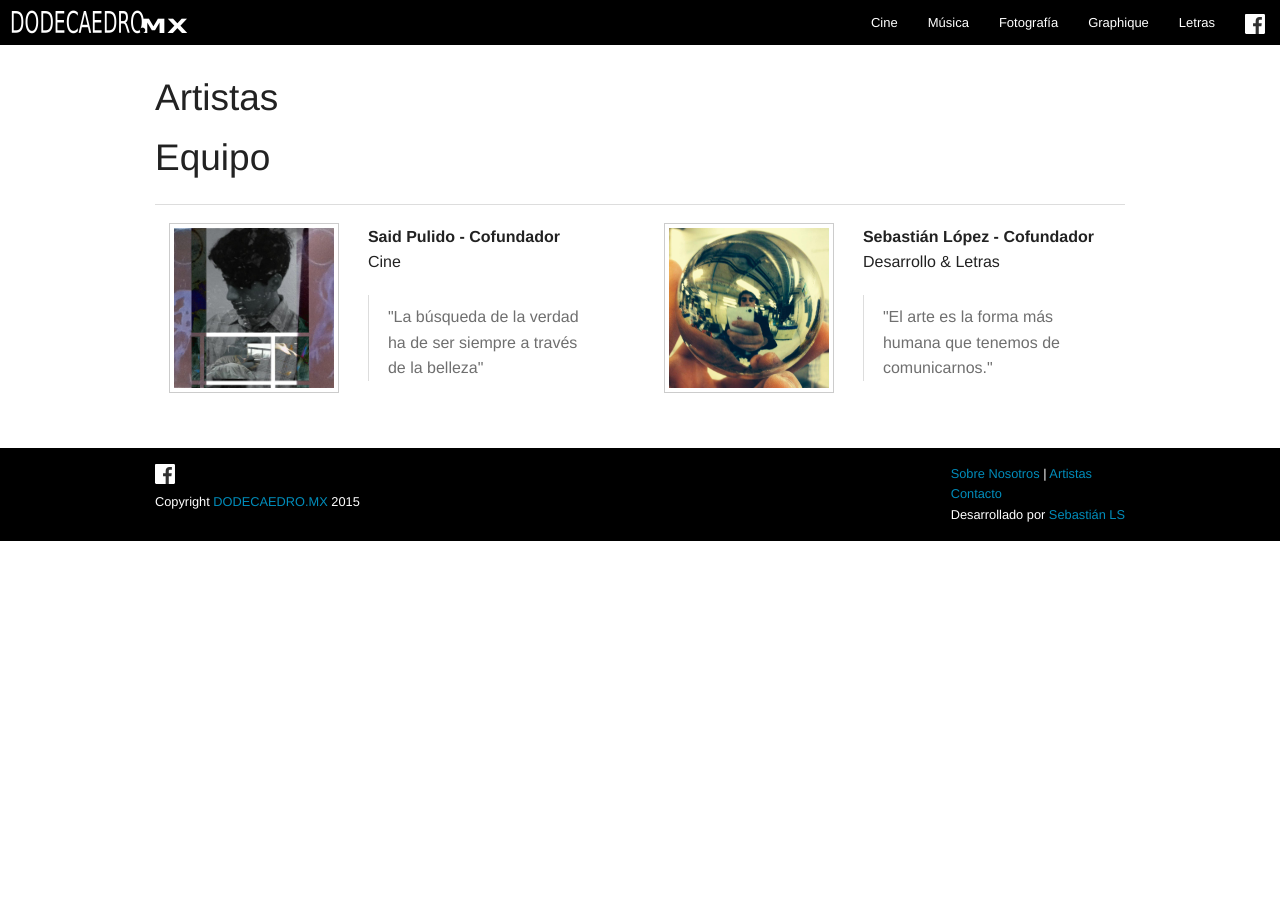
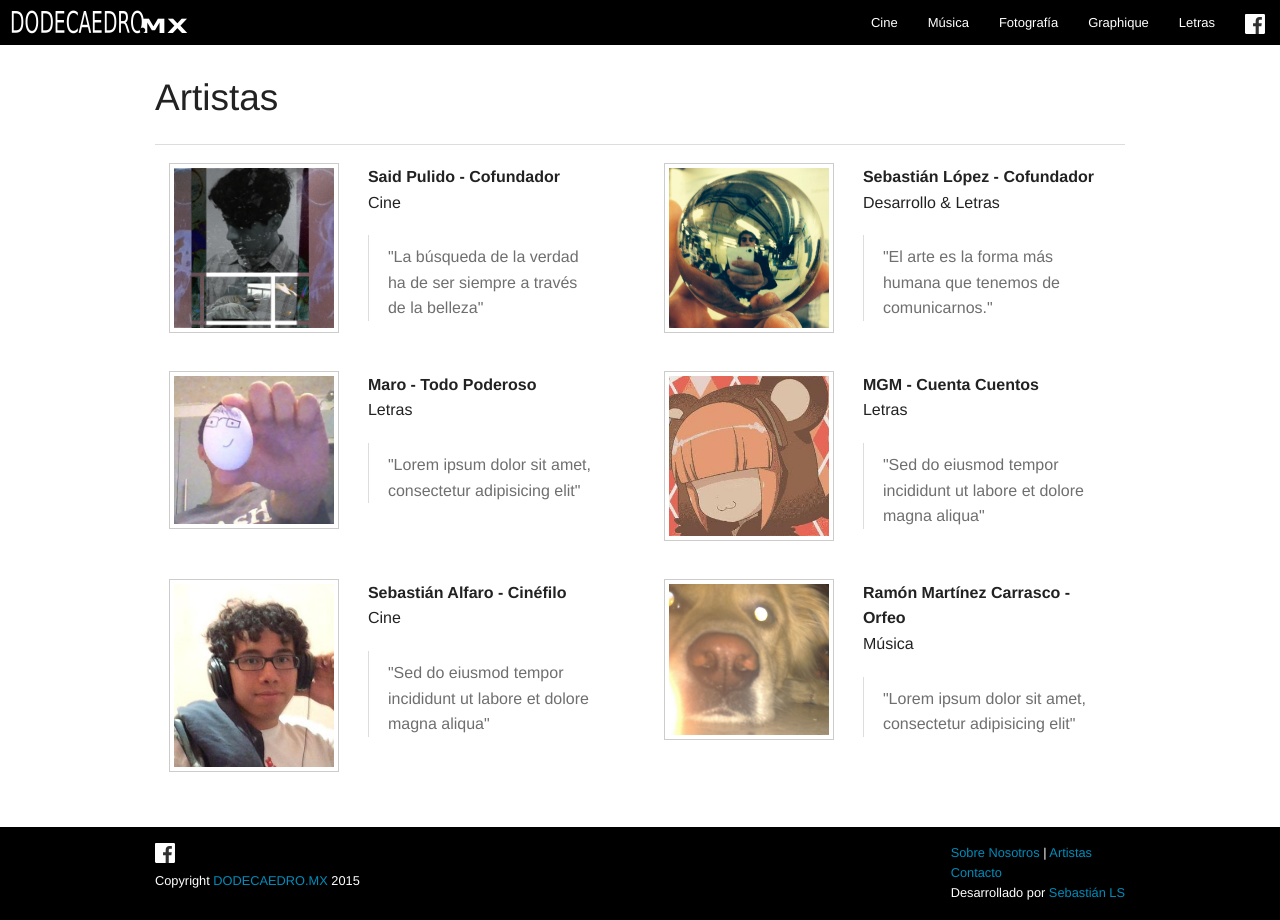
Before and after one commit to dodecaedro-mexico/dodecaedro-v1, a Jekyll site: the page built from artistas/index.html, in a window 1280 px wide. Built offline with Jekyll 4.4.1, drawn with Linux system fonts in a browser that asks for light colours; nearby versions of some CDN libraries.

Commit message:
Add author index page 2

```diff
--- a/_layouts/post.html
+++ b/_layouts/post.html
@@ -38,10 +38,10 @@ layout: default
   <div class="show-for-medium-up medium-4 large-3 large-offset-1 columns">
     <p>
       <br><br>
-      <img src="/assets/img/autores/{{ page.author }}.jpg" alt="{{ page.author }}">
+      <img src="/assets/img/artistas/{{ page.author }}.jpg" alt="{{ page.author }}">
       <p>
         <strong>Autor </strong>|&nbsp
-        <a href="/autores/{{ page.author }}/">{% if page.author %}{{ page.author }}{% endif %}</a>
+        <a href="/artistas/{{ page.author }}/">{% if page.author %}{{ page.author }}{% endif %}</a>
       </p>
       <hr>
     </p>
--- a/artistas/index.html
+++ b/artistas/index.html
@@ -2,10 +2,6 @@
 layout: page
 title: Artistas
 ---
-
-<h2>
-	Equipo
-</h2>
 
 <hr>
 
@@ -13,7 +9,7 @@ title: Artistas
 
 	<li>
 		<div class="small-8 medium-5 columns">
-			<p><img class="th" alt="Said Pulido" src="/assets/img/autores/Said Pulido.jpg"></p>
+			<p><img class="th" alt="Said Pulido" src="/assets/img/artistas/Said Pulido.jpg"></p>
 		</div>
 		<div class="small-12 medium-7 columns">
 			<p>
@@ -28,7 +24,7 @@ title: Artistas
 
 	<li>
 		<div class="small-8 medium-5 columns">
-			<p><img class="th" alt="Sebastián López" src="/assets/img/autores/Sebastián López.jpg"></p>
+			<p><img class="th" alt="Sebastián López" src="/assets/img/artistas/Sebastián López.jpg"></p>
 		</div>
 		<div class="small-12 medium-7 columns">
 			<p>
@@ -41,4 +37,65 @@ title: Artistas
 		</div>
 	</li>
 
+	<li>
+		<div class="small-8 medium-5 columns">
+			<p><img class="th" alt="Maro" src="/assets/img/artistas/Maro.jpg"></p>
+		</div>
+		<div class="small-12 medium-7 columns">
+			<p>
+				<strong>Maro - Todo Poderoso</strong><br>
+				Letras
+			</p>
+			<blockquote>
+				"Lorem ipsum dolor sit amet, consectetur adipisicing elit"
+			</blockquote>
+		</div>
+	</li>
+
+	<li>
+		<div class="small-8 medium-5 columns">
+			<p><img class="th" alt="MGM" src="/assets/img/artistas/MGM.jpg"></p>
+		</div>
+		<div class="small-12 medium-7 columns">
+			<p>
+				<strong>MGM - Cuenta Cuentos</strong><br>
+				Letras
+			</p>
+			<blockquote>
+				"Sed do eiusmod tempor incididunt ut labore et dolore magna aliqua"
+			</blockquote>
+		</div>
+	</li>
+
+	<li>
+		<div class="small-8 medium-5 columns">
+			<p><img class="th" alt="Sebastián Alfaro" src="/assets/img/artistas/Sebastián Alfaro.jpg"></p>
+		</div>
+		<div class="small-12 medium-7 columns">
+			<p>
+				<strong>Sebastián Alfaro - Cinéfilo</strong><br>
+				Cine
+			</p>
+			<blockquote>
+				"Sed do eiusmod tempor incididunt ut labore et dolore magna aliqua"
+			</blockquote>
+		</div>
+	</li>
+
+	<li>
+		<div class="small-8 medium-5 columns">
+			<p><img class="th" alt="Ramón Martínez Carrasco" src="/assets/img/artistas/Ramón Martínez Carrasco.jpg"></p>
+		</div>
+		<div class="small-12 medium-7 columns">
+			<p>
+				<strong>Ramón Martínez Carrasco - Orfeo</strong><br>
+				Música
+			</p>
+			<blockquote>
+				"Lorem ipsum dolor sit amet, consectetur adipisicing elit"
+			</blockquote>
+		</div>
+	</li>
+
+
 </div>
```
Also changed, not shown: assets/img/artistas/Dodecaedro.jpg (renamed from assets/img/autores/Dodecaedro.jpg), assets/img/artistas/MGM.jpg (renamed from assets/img/autores/MGM.jpg), assets/img/artistas/Maro.jpg (renamed from assets/img/autores/Maro.jpg), assets/img/artistas/Ramón Martínez Carrasco.jpg (renamed from assets/img/autores/Ramón Martínez Carrasco.jpg), assets/img/artistas/Said Pulido.jpg (renamed from assets/img/autores/Said Pulido.jpg), assets/img/artistas/Sebastián Alfaro.jpg (renamed from assets/img/autores/Sebastián Alfaro.jpg), assets/img/artistas/Sebastián López.jpg (renamed from assets/img/autores/Sebastián López.jpg).
